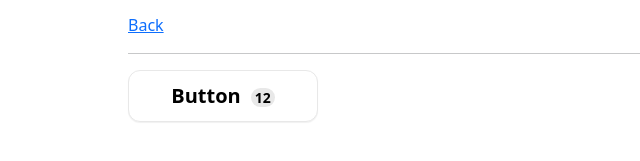
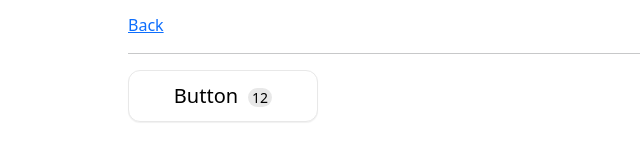
Before and after one commit to picus23/any-web-components, a Next.js app: page /buttons in a window 1280 px wide. Shown: the part 171-332 px from the top of the page, without its empty margins (0-640 px from the left). Built offline with nearby package versions, Linux system fonts and the light colour scheme.

Commit message:
button (v)

```diff
--- a/components/buttons/Button.tsx
+++ b/components/buttons/Button.tsx
@@ -5,7 +5,7 @@ interface ButtonProps {
     children?: ReactNode,
     icon?: ReactNode,
     counter?: number,
-    // style?: string
+    style?: string
 
 }
 
--- a/styles/style.css
+++ b/styles/style.css
@@ -33,7 +33,7 @@ body {
 }
 
 .btn-counter {
-  font-weight: bold;
+  /* font-weight: bold; */
   width: 190px;
   height: 52px;
   font-size: 20px;
```
